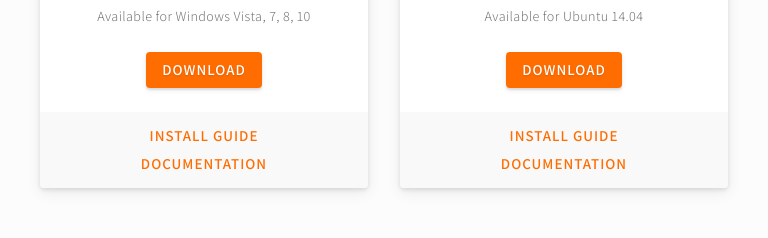
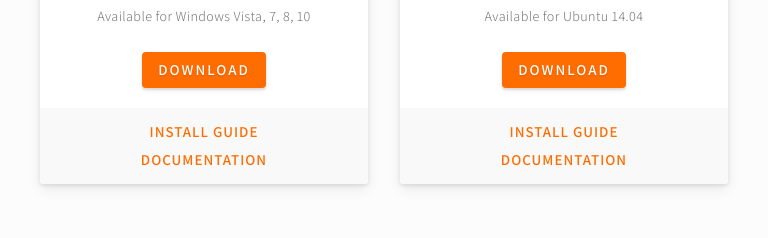
Before and after one commit to ddara/player, a plain HTML site: page index.html in a window 1280 px wide. Shown: the part 533-771 px from the top of the page, 256-1024 px from the left. Drawn offline with nearby package versions, Linux system fonts and the light colour scheme.

Commit message:
Margin fixes

```diff
--- a/scss/_box.scss
+++ b/scss/_box.scss
@@ -10,7 +10,7 @@
     background: $white-darker;
     border-bottom-left-radius: 4px;
     border-bottom-right-radius: 4px;
-    margin-top: 24px;
+    margin-top: 20px;
     padding: 8px 0;
   }
 }
--- a/scss/_link.scss
+++ b/scss/_link.scss
@@ -1,14 +1,14 @@
 a {
-  text-decoration: none;
   display: table;
   font-size: 15px;
   font-weight: 600;
-  letter-spacing: 1px;
+  text-decoration: none;
 
   &.link {
     color: $orange;
+    letter-spacing: 1px;
+    margin: 4px auto;
     text-transform: uppercase;
-    margin: 4px auto;
     transition: color .15s ease-in-out;
 
     &:hover {
@@ -22,6 +22,7 @@ a {
     box-shadow: 0 2px 6px rgba(0, 0, 0, .07), 0 2px 2px rgba(0, 0, 0, .11);
     color: white;
     height: 36px;
+    letter-spacing: 2px;
     line-height: 36px;
     margin: 8px auto;
     padding: 0 16px;
@@ -32,13 +33,13 @@ a {
     white-space: nowrap;
 
     &:hover {
+      box-shadow: 0 7px 16px rgba(0, 0, 0, .08), 0 3px 6px rgba(0, 0, 0, 0.11);
       transform: translateY(-2px);
-      box-shadow: 0 7px 16px rgba(0, 0, 0, .08), 0 3px 6px rgba(0, 0, 0, 0.11);
     }
 
     &:active {
+      box-shadow: 0 4px 6px rgba(0, 0, 0, .08), 0 1px 3px rgba(0, 0, 0, 0.11);
       transform: translateY(1px);
-      box-shadow: 0 4px 6px rgba(0, 0, 0, .08), 0 1px 3px rgba(0, 0, 0, 0.11);
     }
   }
 }
```
Also changed, not shown: css/styles.css, css/styles.min.css, 2 other files.
